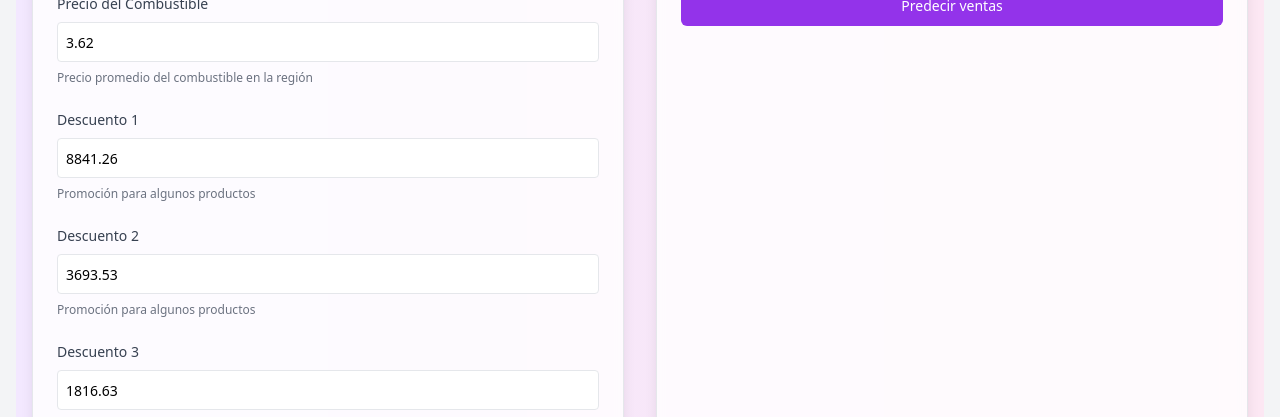
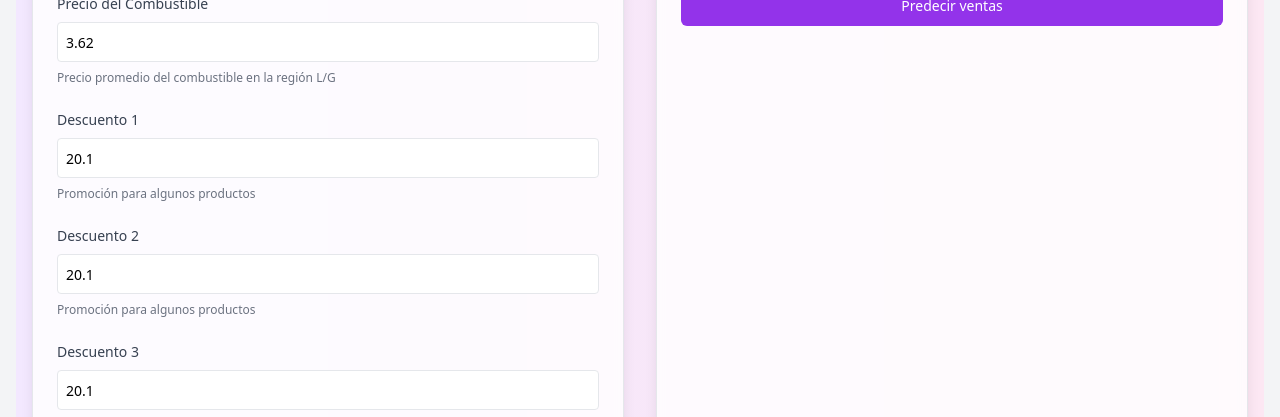
Before and after one commit to caroAM22/ecomAI-frontend, a React (Vite) app: page / in a window 1280 px wide. Shown: the part 383-800 px from the top of the page. Built offline with nearby package versions, Linux system fonts and the light colour scheme.

Commit message:
Fix: valores iniciales del forms

```diff
--- a/src/pages/DemandPrediction.tsx
+++ b/src/pages/DemandPrediction.tsx
@@ -37,7 +37,7 @@ const formFields = [
   {
     name: "Fuel_Price",
     label: "Precio del Combustible",
-    description: "Precio promedio del combustible en la región",
+    description: "Precio promedio del combustible en la región L/G",
     min: 3.03,
     max: 4.30,
   },
@@ -45,35 +45,35 @@ const formFields = [
     name: "MarkDown1",
     label: "Descuento 1",
     description: "Promoción para algunos productos",
-    min: 32.5,
+    min: 0,
     max: 88646.76,
   },
   {
     name: "MarkDown2",
     label: "Descuento 2",
     description: "Promoción para algunos productos",
-    min: -265.76,
+    min: 0,
     max: 104519.54,
   },
   {
     name: "MarkDown3",
     label: "Descuento 3",
     description: "Promoción para algunos productos",
-    min: -29.1,
+    min: 0,
     max: 141630.61,
   },
   {
     name: "MarkDown4",
     label: "Descuento 4",
     description: "Promoción para algunos productos",
-    min: 0.46,
+    min: 0,
     max: 67474.85,
   },
   {
     name: "MarkDown5",
     label: "Descuento 5",
     description: "Promoción para algunos productos",
-    min: 170.64,
+    min: 0,
     max: 108519.28,
   },
   {
@@ -105,11 +105,11 @@ const DemandPrediction: React.FC = () => {
   const [formData, setFormData] = useState<FormData>({
     Temperature: 57.35,
     Fuel_Price: 3.62,
-    MarkDown1: 8841.26,
-    MarkDown2: 3693.53,
-    MarkDown3: 1816.63,
-    MarkDown4: 4025.92,
-    MarkDown5: 5310.83,
+    MarkDown1: 20.1,
+    MarkDown2: 20.1,
+    MarkDown3: 20.1,
+    MarkDown4: 20.1,
+    MarkDown5: 20.1,
     CPI: 174.77,
     Unemployment: 7.41,
     Size: 155229,
```
